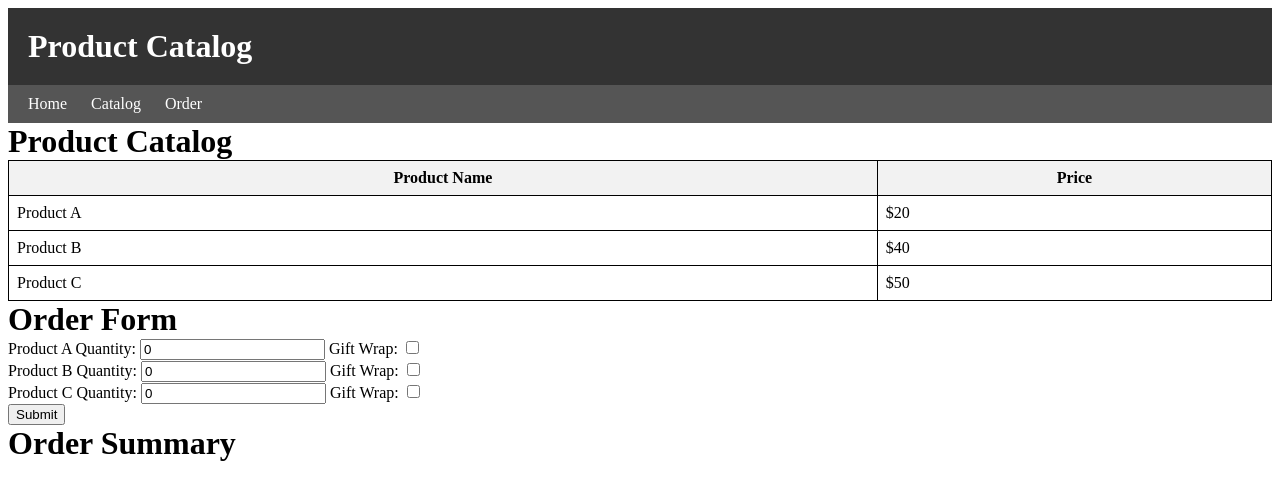
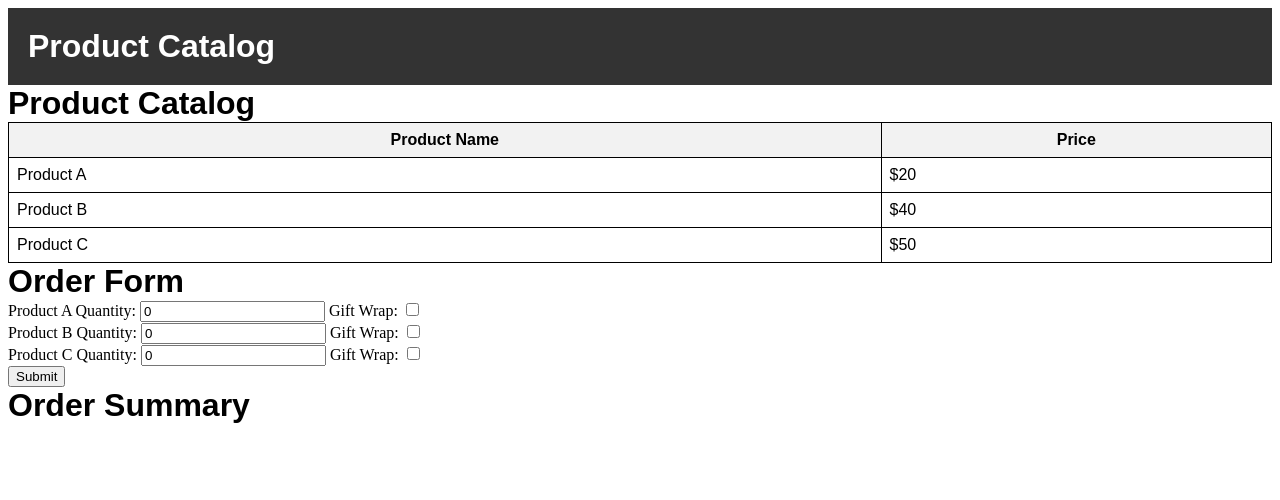
Before and after one commit to zoypk/shop1, a plain HTML site: page Index.html in a window 1280 px wide. Drawn offline with Linux system fonts and the light colour scheme.

Commit message:
Update Index.html

```diff
--- a/Index.html
+++ b/Index.html
@@ -8,16 +8,19 @@
       background-color: #333;
       padding: 20px;
       color: #fff;
+      font-family: sans-serif;
     }
 
     h1 {
       margin: 0;
+      font-family:sans-serif;
     }
 
     /* Navigation Bar */
     nav {
       background-color: #555;
       padding: 10px;
+      font-family:sans-serif;
     }
 
     nav ul {
@@ -34,12 +37,14 @@
       color: #fff;
       text-decoration: none;
       padding: 10px;
+      font-family:sans-serif;
     }
 
     /* Table and Form */
     table {
       border-collapse: collapse;
       width: 100%;
+      font-family:sans-serif;
     }
 
     th, td {
@@ -82,13 +87,6 @@
     <h1>Product Catalog</h1>
   </header>
 
-  <nav>
-    <ul>
-      <li><a href="#">Home</a></li>
-      <li><a href="#">Catalog</a></li>
-      <li><a href="#">Order</a></li>
-    </ul>
-  </nav>
 
   <h1>Product Catalog</h1>
   <table>
```
